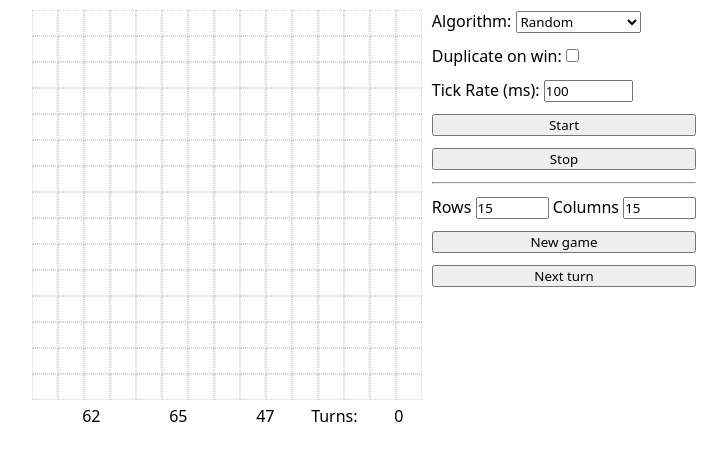
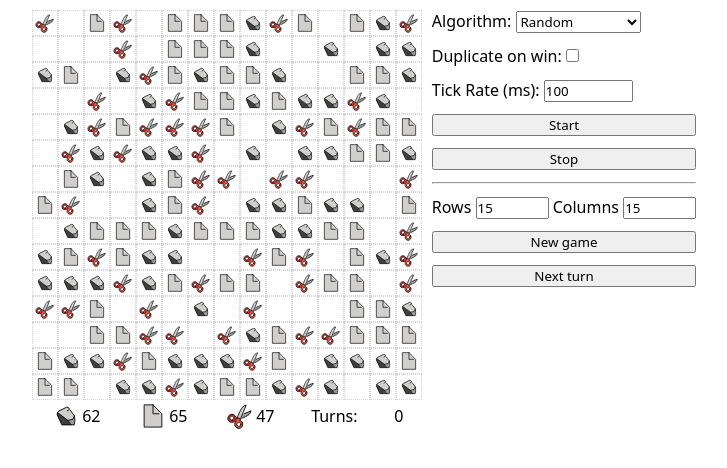
Before and after one commit to jordrake/rock-paper-scissors, a plain HTML site: page index.html in a window 1280 px wide. Shown: the whole page, without its empty margins (276-1003 px from the left). Drawn offline with Linux system fonts and the light colour scheme; the site is published under a folder, as on GitHub Pages, so addresses that start at the root find nothing.

Commit message:
Fix references to images when not loaded at root

```diff
--- a/style.css
+++ b/style.css
@@ -38,15 +38,15 @@
 }
 
 [data-type="rock"] {
-  background-image: url('/rock.svg');
+  background-image: url('rock.svg');
 }
 
 [data-type="paper"] {
-  background-image: url('/paper.svg');
+  background-image: url('paper.svg');
 }
 
 [data-type="scissors"] {
-  background-image: url('/scissors.svg');
+  background-image: url('scissors.svg');
 }
 
 .counts {
```
